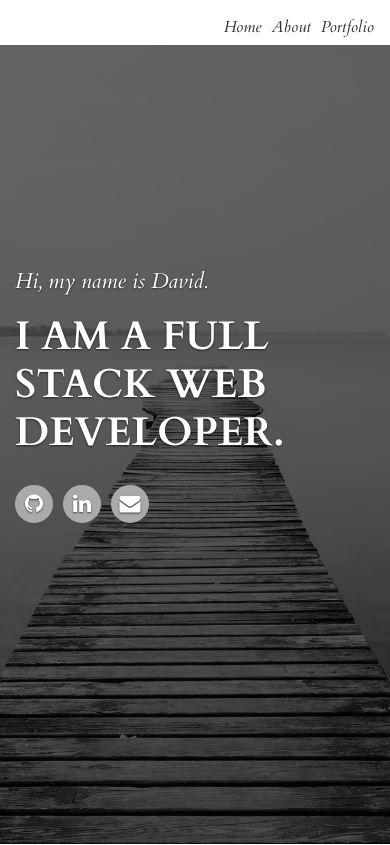
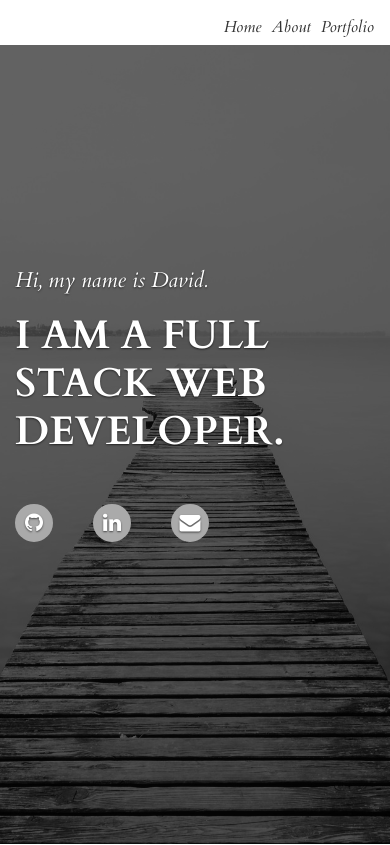
Before and after one commit to davidbordeleau/davidbordeleau.github.io, a plain HTML site: page index.html in a window 390 px wide. Shown: the top 845 px of the page. Drawn offline with nearby package versions, Linux system fonts and the light colour scheme.

Commit message:
better code for css and smaller size picture

```diff
--- a/css/social.css
+++ b/css/social.css
@@ -8,9 +8,9 @@ p.social a:hover {
 }
 
 p.social a {
-  margin: 0 10px 0 0;
+  margin: 20px;
   color: #FFF;
-  display: inline-block;
+  display: block;
   width: 38px;
   height: 38px;
   border-radius: 19px;
@@ -22,7 +22,6 @@ p.social a {
 }
 
 p.social a i {
-  vertical-align: bottom;
   line-height: 38px;
   font-size: 21px;
 }
@@ -36,7 +35,8 @@ p.social a.email {
 @media (max-width: 992px) {
   p.social {
   display: inline-flex;
-  line-height: 38px;
-  font-size: 21px;
+  }
+  p.social a:first-child {
+    margin-left: 0;
   }
 }
--- a/index.html
+++ b/index.html
@@ -33,9 +33,9 @@
             </div>
             <div class="col-lg-4 col-md-12 mx-auto">
               <p class="social">
-                <a href="https://github.com/davidbordeleau" title="" class="github"><i class="fa fa-github"></i></a><br><br>
-                <a href="https://www.linkedin.com/in/david-bordeleau-a39434156/" title="" class="linkedin"><i class="fa fa-linkedin"></i></a><br><br>
-                <a href="mailto:davidbordeleau@hotmail.com" title="" class="email"><i class="fa fa-envelope"></i></a><br><br>
+                <a href="https://github.com/davidbordeleau" title="" class="github"><i class="fa fa-github"></i></a>
+                <a href="https://www.linkedin.com/in/david-bordeleau-a39434156/" title="" class="linkedin"><i class="fa fa-linkedin"></i></a>
+                <a href="mailto:davidbordeleau@hotmail.com" title="" class="email"><i class="fa fa-envelope"></i></a>
               </p>
             </div>
           </div>
@@ -45,20 +45,19 @@
     <section id="about" class="text">
       <div class="container">
         <div class="row">
-          <div class="col-6">
+          <div class="col-lg-6 col-md-6">
             <h2 class="heading">About me</h2>
             <p>I'm a Web-Developer with a master's degree in music performance.</p>
             <p>In music like in web-development the key is to be curious & patient. On my journey to web-development I quickly picked up complicated concepts like functions, class and arrays, which every good developer needs to understand before they can commit quality code to the world of agile development.</p>
             <p>I worked on several <a href="#portfolio"><strong>projects</strong></a> and attended "Le Wagon" bootcamp in 2019. I solidify my knowledge everyday building web apps, reading books and following Udemy tutorials.</p>
           </div>
-          <div class="col-6">
+          <div class="col-lg-6 col-md-6">
             <p><a href="https://github.com/davidbordeleau" target="_blank"><img src="img/profile_picture.jpg" alt="" class="img-fluid rounded-circle"></a></p>
           </div>
         </div>
       </div>
     </section>
-
-              <section id="portfolio" class="gallery">
+    <section id="portfolio" class="gallery">
       <div class="container clearfix">
         <div class="row">
           <div class="col-lg-12">
@@ -90,13 +89,10 @@
         </div>
       </div>
     </section>
-      </div>
-    </section>
     <div class="footer">
       <div class="footer-copyright">
         &copy;2019 David Bordeleau
       </div>
     </div>
-    <script src="index.js"></script>
   </body>
 </html>
```
Also changed, not shown: img/landing_page.png (deleted), img/landing_page2.png (deleted), 1 other file.
